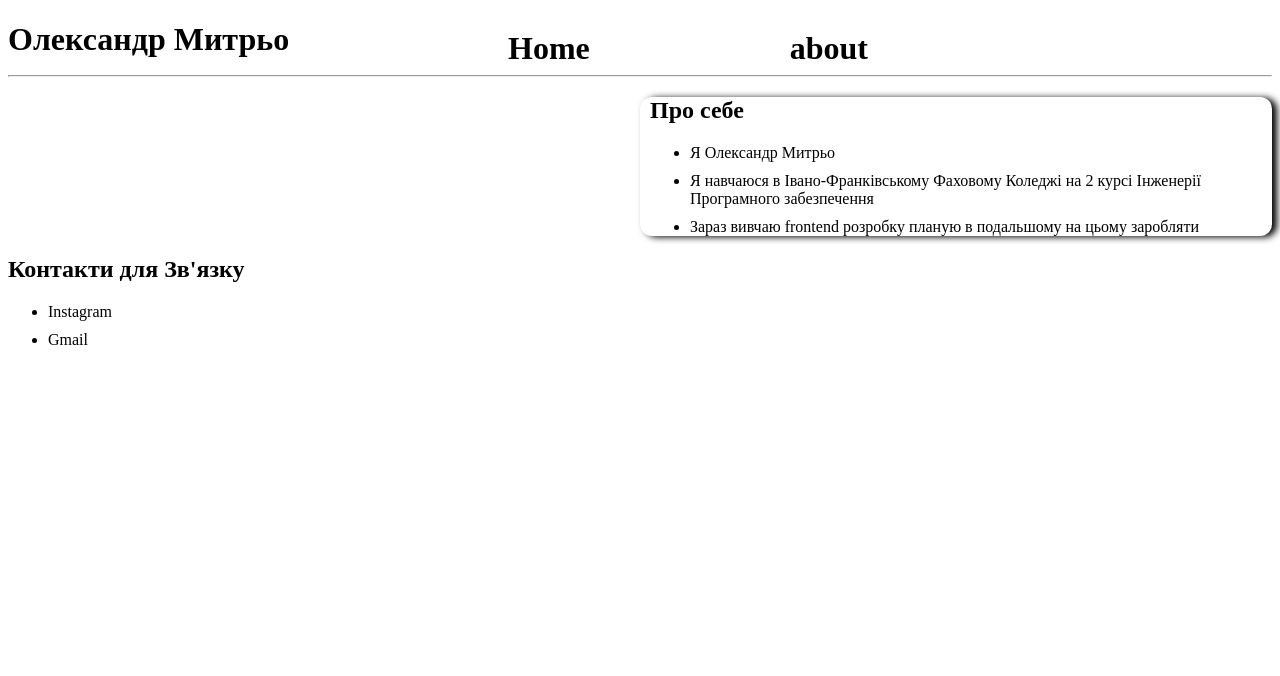
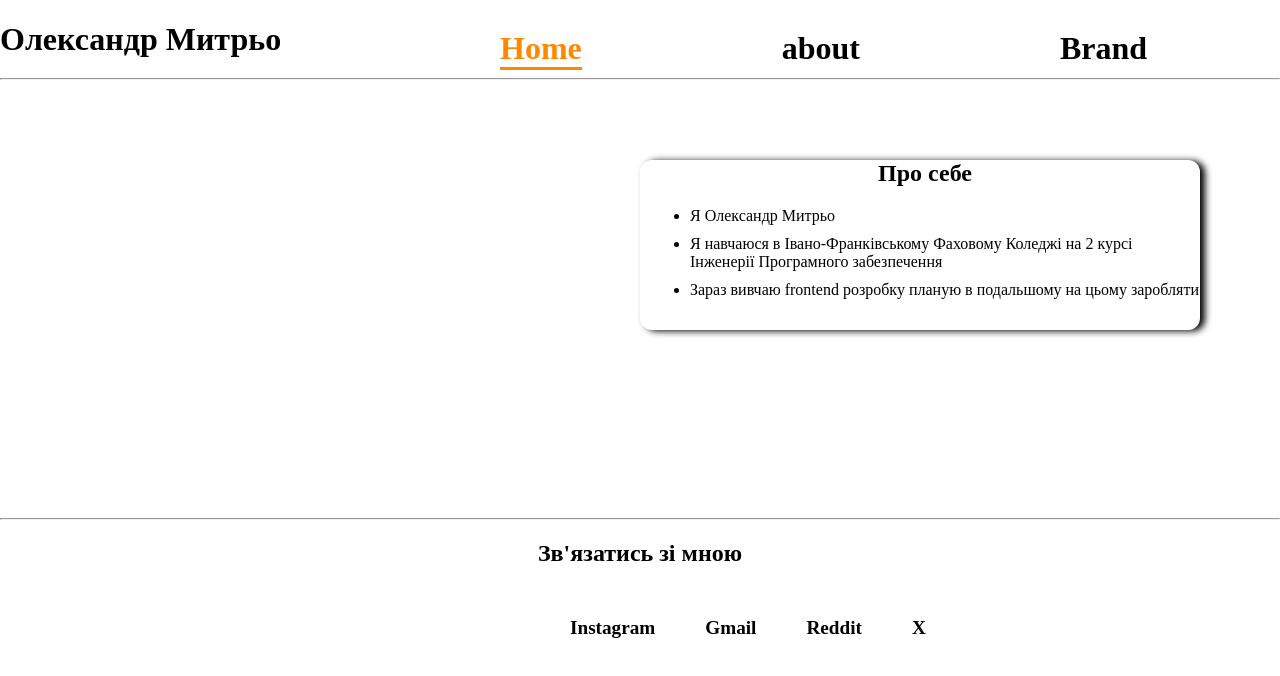
Before and after one commit to OleksandrFR/html, a plain HTML site: page index.html in a window 1280 px wide. Drawn offline with Linux system fonts and the light colour scheme.

Commit message:
Доробив футер, почав стилізувати по троху

```diff
--- a/index.html
+++ b/index.html
@@ -12,8 +12,9 @@
     <header>
         <h1>Олександр Митрьо</h1>
         <nav>
-            <a href="#">Home</a>
+            <a href="#" class="active">Home</a>
             <a href="#">about</a>
+            <a href="#">Brand</a>
         </nav>
         <hr>
     </header>
@@ -30,10 +31,16 @@
     </main>
 
     <footer>
-        <h2>Контакти для Зв'язку</h2>
-        <ul>
-            <li><a href="https://www.instagram.com/kys.mukyt?igsh=eTJ5dGp0dWZyc252">Instagram</a></li>
-            <li><a href="mailto:mitrjosasha@gmail.com">Gmail</a></li>
+        <hr>
+        <section class="section">
+            <h2>Зв'язатись зі мною</h2>
+            <ul class="contacts">
+                <li><a href="#">Instagram</a></li>
+                <li><a href="#">Gmail</a></li>
+                <li><a href="#">Reddit</a></li>
+                <li><a href="#">X</a></li>
+            </ul>
+        </section>
     </footer>
 
 </body>
--- a/style.css
+++ b/style.css
@@ -1,5 +1,7 @@
+
 body{
-
+margin: 0;
+padding: 0;
 }
 nav{
     display: flex;
@@ -9,18 +11,27 @@ nav{
     font-weight: bold;
     font-size: xx-large;
 }
+.active{
+    color: rgb(255, 136, 0);
+    border-bottom: solid;
+}
 a{
     text-decoration: none;
     color: black;
 }
 a:hover{
-    color: rgba(255, 217, 0, 0.753);
+    color: rgba(255, 136, 0);
     transition: all 0.2s;
 }
 /* main*/
+main{
+    margin: 80px;
+    margin-bottom: -20px;
+}
 .about-me{
     padding-left: 10px;
     margin-left: 50%;
+    height: 170px;
     border-radius: 12px;
     box-shadow: 5px 1px 7px;
 }
@@ -29,3 +40,22 @@ ul{
     flex-direction: column;
     gap: 10px;
 }
+/*footer*/
+footer{
+    padding-top: 200px;
+}
+h2{
+    text-align: center;
+}
+.contacts{
+    display: flex;
+    flex-wrap: wrap;
+    flex-direction: row;
+    max-width: 400px;
+    gap: 50px;
+    list-style: none;
+    font-weight: bold;
+    font-size: larger;
+    margin-top: 50px;
+    margin-left: 530px;
+}
```
